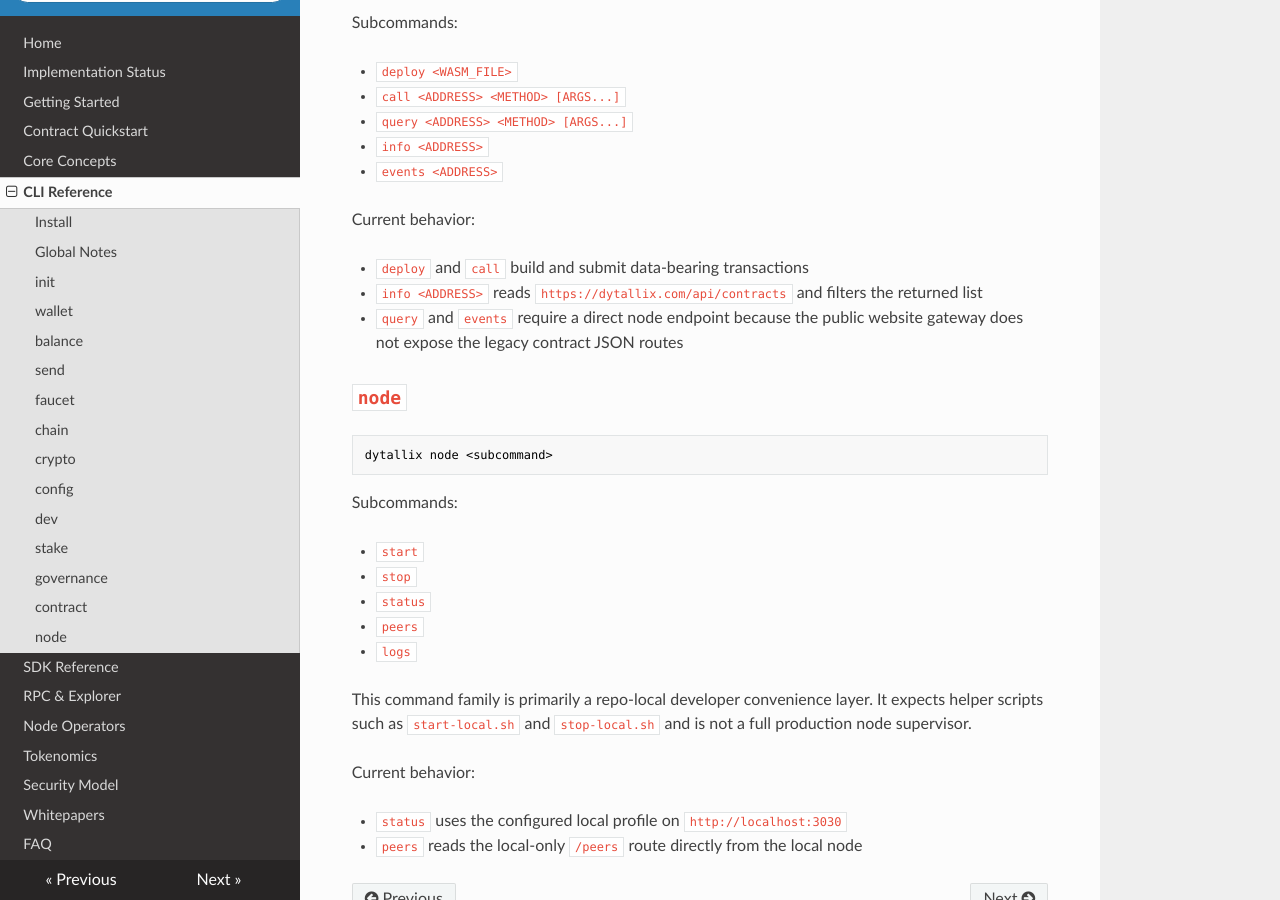
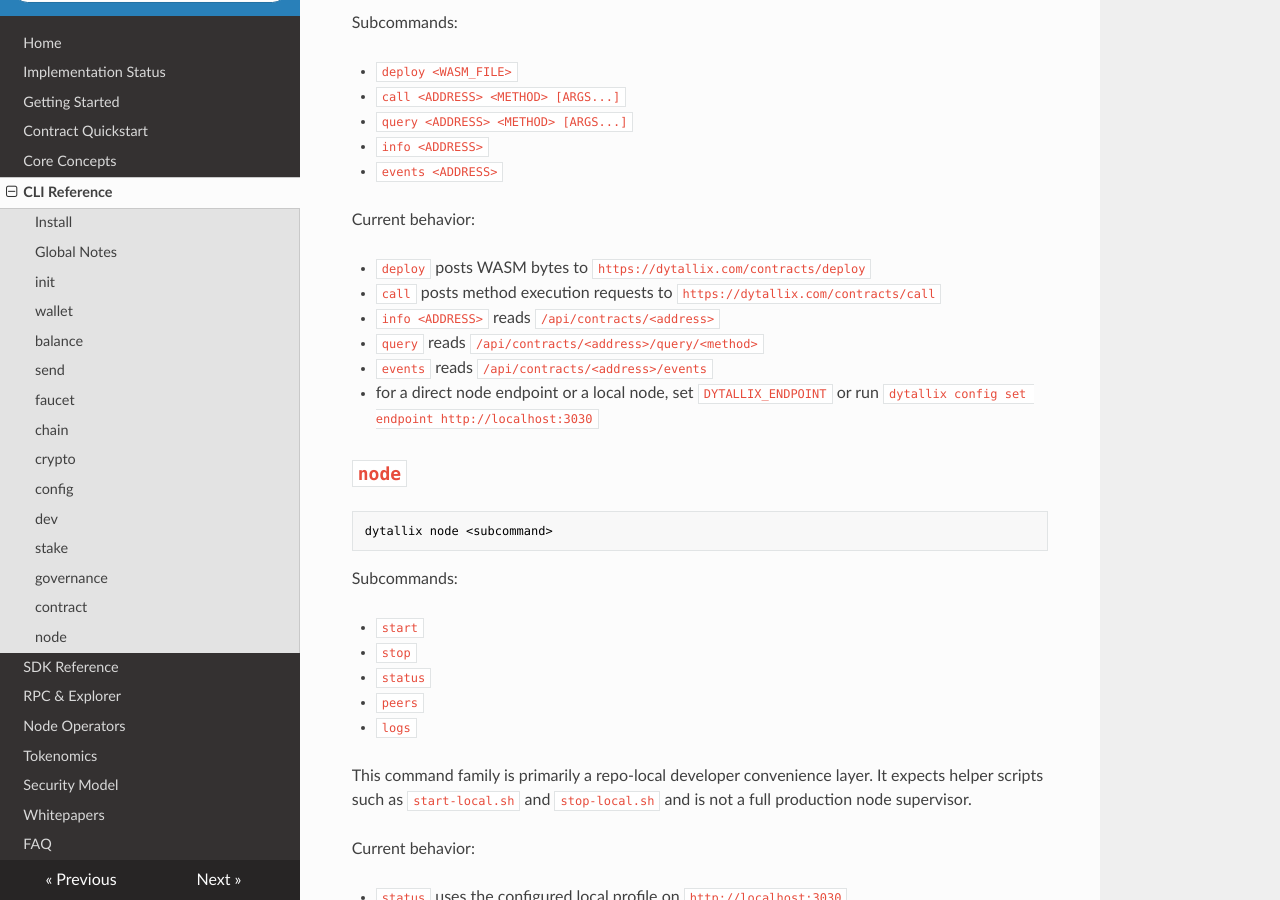
Before and after one commit to DytallixHQ/dytallix-docs, an MkDocs documentation site: the page built from docs/cli-reference.md, in a window 1280 px wide and 900 px high, scrolled down 5277 px. Built offline with MkDocs 1.6.1, drawn with Linux system fonts in a browser that asks for light colours; nearby versions of some CDN libraries.

Commit message:
Document contract lifecycle reads

```diff
--- a/docs/cli-reference.md
+++ b/docs/cli-reference.md
@@ -241,11 +241,13 @@ Subcommands:
 
 Current behavior:
 
-- `deploy` and `call` build and submit data-bearing transactions
-- `info <ADDRESS>` reads `https://dytallix.com/api/contracts` and filters the
-  returned list
-- `query` and `events` require a direct node endpoint because the public website
-  gateway does not expose the legacy contract JSON routes
+- `deploy` posts WASM bytes to `https://dytallix.com/contracts/deploy`
+- `call` posts method execution requests to `https://dytallix.com/contracts/call`
+- `info <ADDRESS>` reads `/api/contracts/<address>`
+- `query` reads `/api/contracts/<address>/query/<method>`
+- `events` reads `/api/contracts/<address>/events`
+- for a direct node endpoint or a local node, set `DYTALLIX_ENDPOINT` or run
+  `dytallix config set endpoint http://localhost:3030`
 
 ## `node`
 
```
Also changed, not shown: docs/contract-quickstart.md (added, +129 -0 lines), docs/implementation-status.md (+2 -1 lines).
